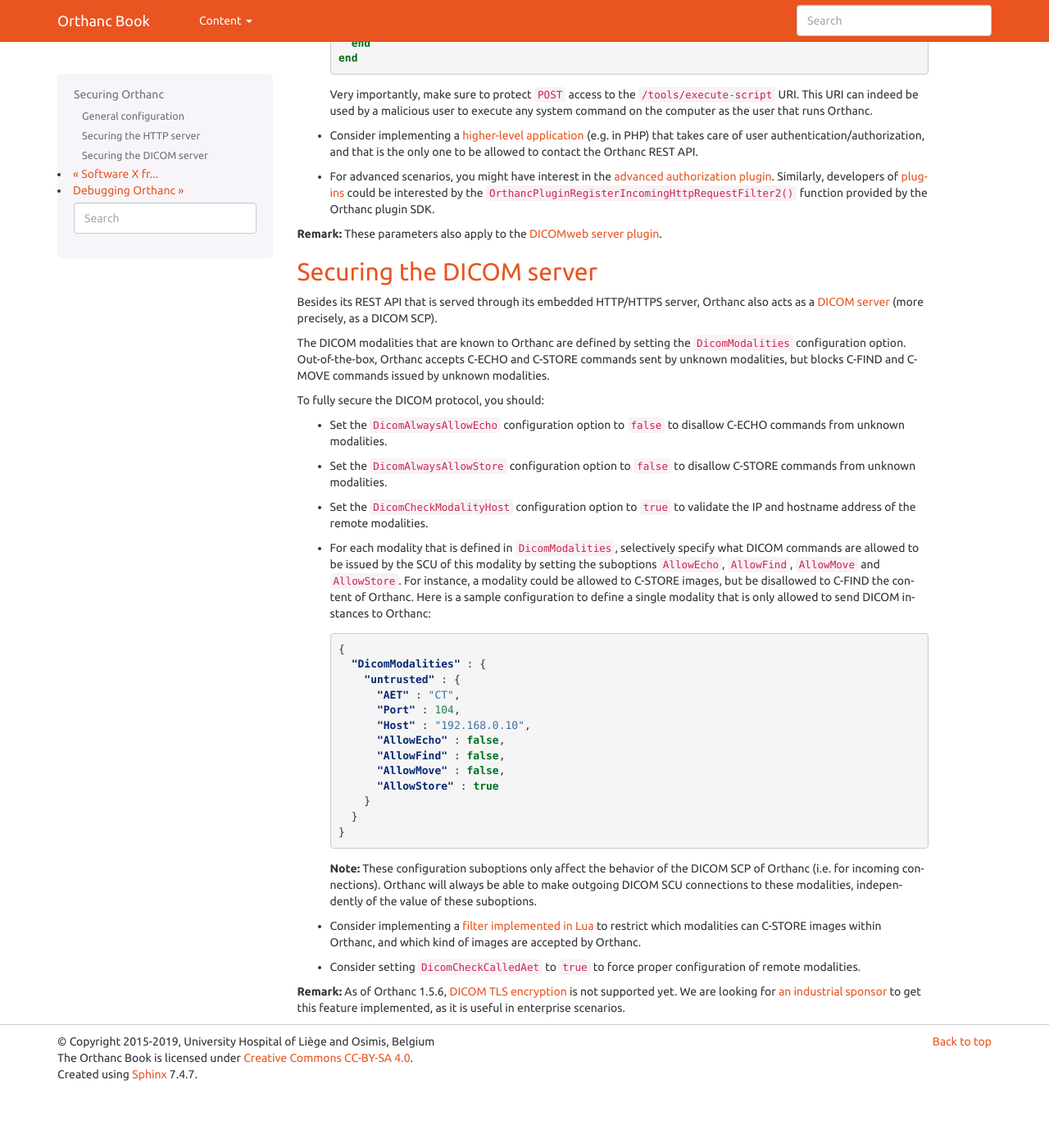
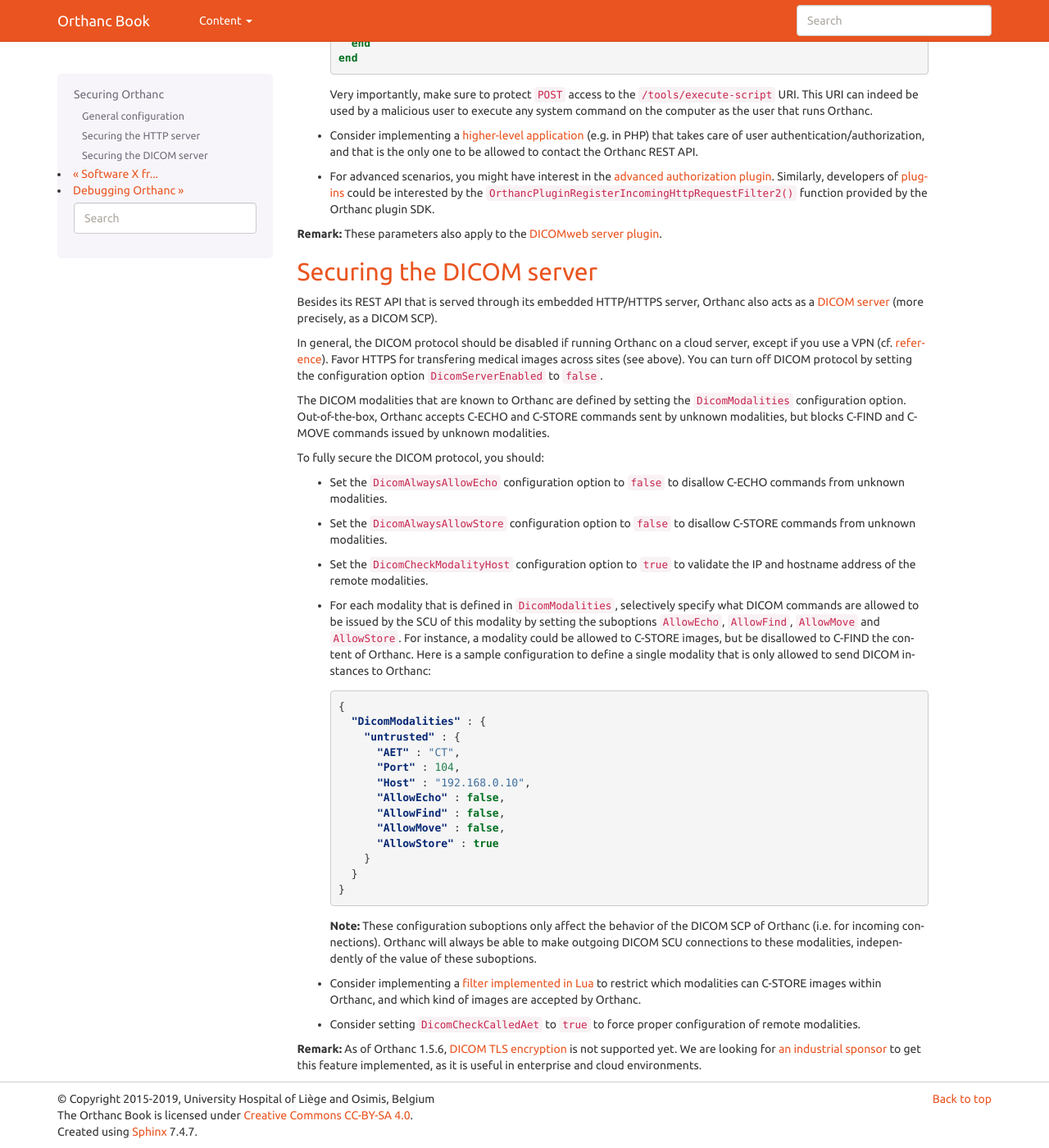
Before and after one commit to orthanc-mirrors/orthanc-book, a Sphinx documentation site: the page built from Sphinx/source/faq/security.rst, in a window 1280 px wide and 1400 px high, scrolled down 1250 px. Shown: the whole window at 82% size. Built offline with Sphinx 7.4.7, drawn with Linux system fonts in a browser that asks for light colours; before the commit the page ends 2580 px from its top, so only the background shows below that.

Commit message:
security

```diff
--- a/Sphinx/source/faq/security.rst
+++ b/Sphinx/source/faq/security.rst
@@ -123,6 +123,13 @@
 server, Orthanc also acts as a :ref:`DICOM server <dicom-protocol>`
 (more precisely, as a DICOM SCP).
 
+In general, the DICOM protocol should be disabled if running Orthanc
+on a cloud server, except if you use a VPN (cf. `reference
+<https://groups.google.com/d/msg/orthanc-users/yvHexxG3dTY/7s3A7EHVBAAJ>`__).
+Favor HTTPS for transfering medical images across sites (see
+above). You can turn off DICOM protocol by setting the configuration
+option ``DicomServerEnabled`` to ``false``.
+
 The DICOM modalities that are known to Orthanc are defined by setting
 the ``DicomModalities`` configuration option. Out-of-the-box, Orthanc
 accepts C-ECHO and C-STORE commands sent by unknown modalities, but
@@ -178,4 +185,5 @@
 **Remark:** As of Orthanc 1.5.6, `DICOM TLS encryption
 <https://www.dicomstandard.org/using/security/>`__ is not supported
 yet. We are looking for :ref:`an industrial sponsor <contributing>` to
-get this feature implemented, as it is useful in enterprise scenarios.
+get this feature implemented, as it is useful in enterprise and cloud
+environments.
```
